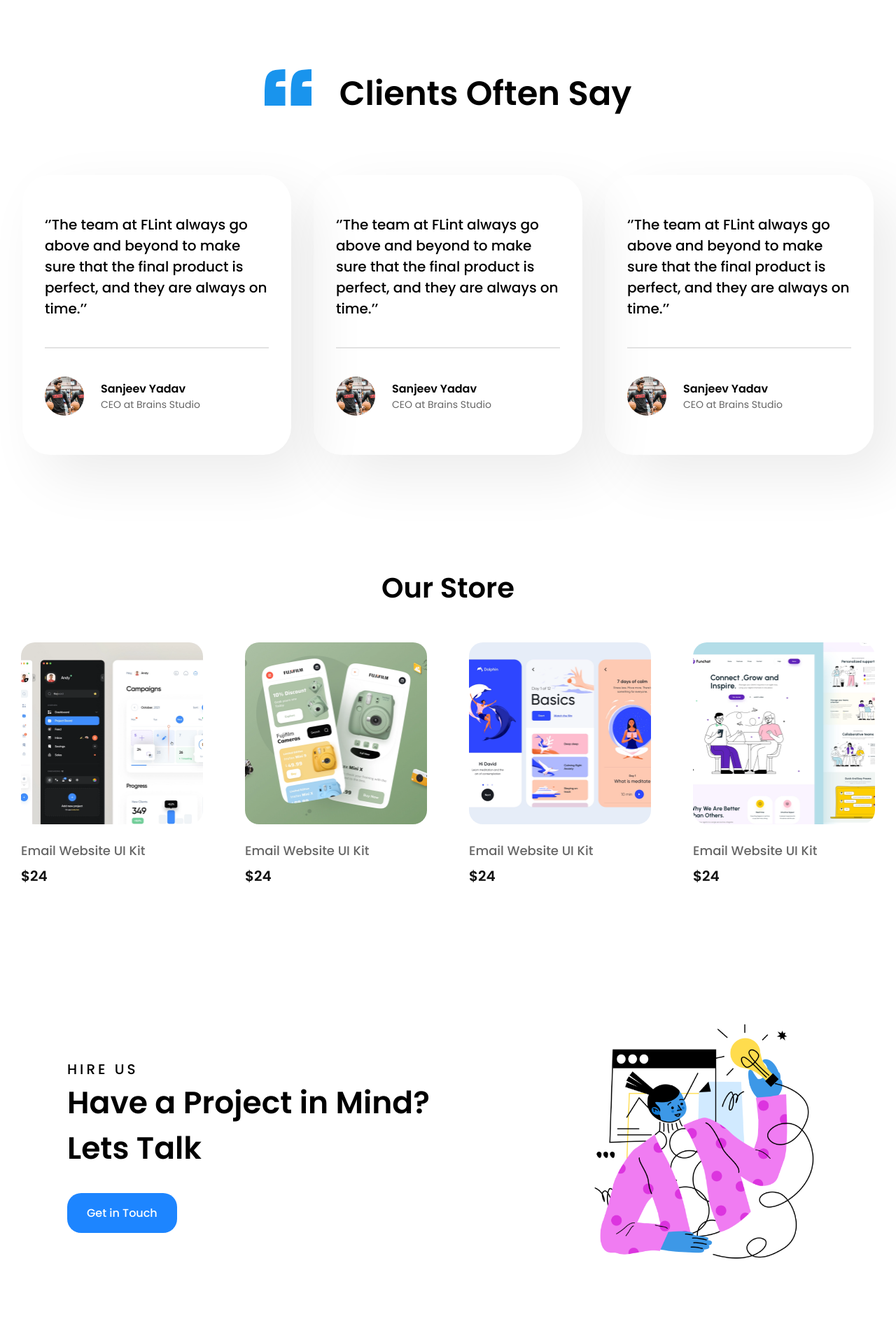
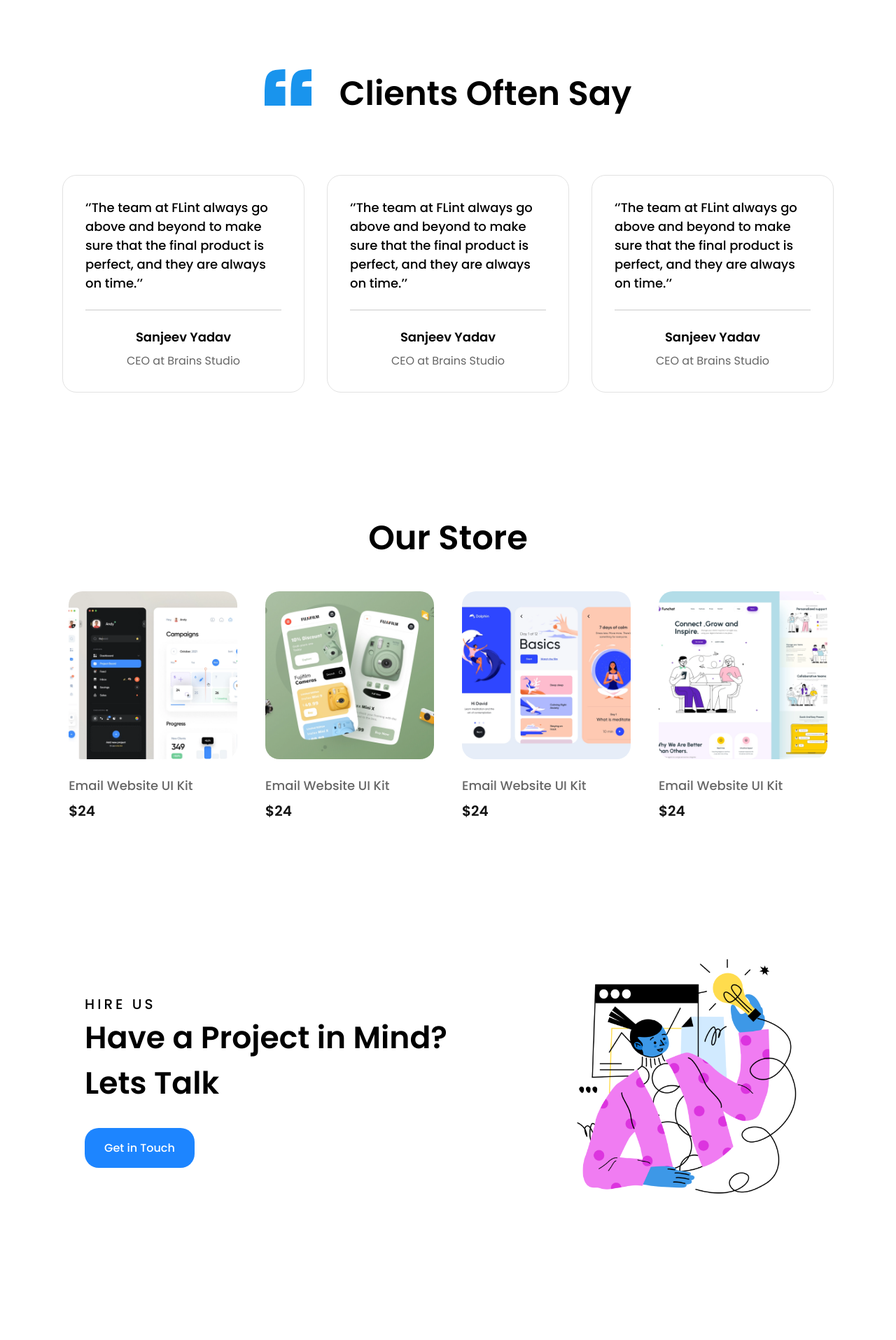
Before and after one commit to Maxx058/Flint, a PHP site: page / in a window 1280 px wide. Shown: the part 4379-6294 px from the top of the page at 70% size. Run offline with PHP 8.4, Linux system fonts and the light colour scheme.

Commit message:
landing code updates

```diff
--- a/css/style.css
+++ b/css/style.css
@@ -296,10 +296,7 @@ header {
   cursor: pointer;
   font-size: 18px;
   font-weight: 500;
-  width: auto;
   margin: auto;
-  align-items: center;
-  justify-content: center;
   margin-top: 80px;
   transition: all 0.3s ease 0s;
 }
@@ -337,50 +334,43 @@ header {
   gap: 32px;
   justify-content: center;
   align-items: center;
-  margin-left: 12em;
-  margin-right: 12em;
 }
-.testimonial-1 {
+.testimonial-card {
   display: flex;
   flex-direction: column;
-  gap: 40px;
-  width: 384px;
-  padding: 56px 32px;
-  border-radius: 40px;
-  box-shadow: 30px 30px 80px rgb(0, 0, 0, 0.08);
+  gap: 24px;
+  padding: 32px 32px;
+  border-radius: 20px;
+  border: 1px solid #e2e2e2;
 }
-.testimonial-1-body {
-  font-size: 20px;
+.testimonial-card-body {
+  font-size: 18px;
   font-weight: 500;
-  width: 320px;
+  max-width: 280px;
 }
 
 .testimonial-line-seperator {
-  width: 320px;
+  max-width: 280px;
   height: 2px;
   background-color: #e2e2e2;
 }
 
-.testimonial-person {
+.testimonial-client {
   display: flex;
   justify-content: left;
-  gap: 24px;
+  gap: 8px;
   align-items: center;
+  justify-content: center;
+  flex-direction: column;
 }
-.testimonial-person-image-1 {
-  background-image: url("/Images/Testimonial1.jpg");
-  width: 56px;
-  height: 56px;
-  border-radius: 200px;
-  background-size: contain;
-}
-.testimonial-person-name {
-  font-size: 16px;
+
+.testimonial-client-name {
+  font-size: 18px;
   font-weight: 600;
 }
 
 .testimonial-person-designation {
-  font-size: 14px;
+  font-size: 16px;
   font-weight: 400;
   color: #666666;
 }
@@ -388,90 +378,54 @@ header {
 
 /* Opening of Store section */
 
-.store {
+.store-section {
+  display: flex;
+  flex-direction: column;
+  gap: 40px;
+  margin: auto;
   margin-top: 160px;
+  justify-content: center;
 }
 
-.store-heading {
-  font-weight: 600;
-  font-size: 40px;
+.store-container {
   display: flex;
   justify-content: center;
   align-items: center;
-  margin-bottom: 48px;
+  gap: 40px;
 }
 
-.store-items {
-  display: flex;
-  justify-content: center;
-  align-items: center;
-  gap: 60px;
-}
-
-.store-items-all {
+.store-product-card {
   display: flex;
   flex-direction: column;
 }
 
-.store-item-container {
+.store-product-image-container {
   overflow: hidden;
   border-radius: 20px;
-  height: 260px;
+  max-height: 240px;
   width: auto;
   margin-bottom: 24px;
 }
 
-.store-item-1-img {
-  height: 260px;
-  width: 260px;
+.store-product-image {
+  max-height: 240px;
+  width: 240x;
   cursor: pointer;
   transition: all 0.3s ease-in-out;
 }
 
-.store-item-1-img:hover {
+.store-product-image:hover {
   transform: scale(1.3);
 }
 
-.store-item-2-img {
-  height: 260px;
-  width: 260px;
-  cursor: pointer;
-  transition: all 0.3s ease-in-out;
-}
-
-.store-item-2-img:hover {
-  transform: scale(1.3);
-}
-
-.store-item-3-img {
-  height: 260px;
-  width: 260px;
-  cursor: pointer;
-  transition: all 0.3s ease-in-out;
-}
-
-.store-item-3-img:hover {
-  transform: scale(1.3);
-}
-
-.store-item-4-img {
-  height: 260px;
-  width: 260px;
-  cursor: pointer;
-  transition: all 0.3s ease-in-out;
-}
-
-.store-item-4-img:hover {
-  transform: scale(1.3);
-}
-.store-item-name {
+.store-product-name {
   font-size: 18px;
   font-weight: 500;
   color: #666666;
   margin-bottom: 8px;
 }
 
-.store-item-price {
+.store-product-price {
   font-size: 20px;
   font-weight: 600;
   color: #121212;
@@ -480,7 +434,7 @@ header {
 /* closing of store section */
 
 /* opening of get in touch */
-.getintouch {
+.getintouch-section {
   margin-top: 160px;
   width: 1224px;
   height: 420px;
@@ -493,25 +447,25 @@ header {
   gap: 160px;
 }
 
-.getintouch-body {
+.getintouch-container {
   display: flex;
   flex-direction: column;
-  align-items: left;
 }
-.getintouch-hireus {
+
+.getintouch-subheading {
   font-size: 20px;
   font-weight: 500;
   letter-spacing: 0.2em;
+  max-width: fit-content;
 }
 
 .getintouch-heading {
   font-size: 44px;
   font-weight: 600;
-  width: 568px;
   margin-bottom: 32px;
 }
 
-.getintouch-cta {
+.getintouch-button {
   display: flex;
   border: none;
   padding: 16px 28px;
@@ -521,9 +475,8 @@ header {
   cursor: pointer;
   font-size: 16px;
   font-weight: 500;
-  width: fit-content;
-  align-items: left;
-  justify-content: center;
+  max-width: max-content;
+  align-items: flex-start;
 }
 
 .getintouch-img {
@@ -543,12 +496,10 @@ header {
 }
 .footer-columns-all {
   display: flex;
-  justify-content: space-around;
-  align-items: center;
+  justify-content: center;
   gap: 140px;
   align-items: flex-start;
-  margin-left: 12em;
-  margin-right: 12em;
+  margin: auto;
 }
 .footer-flint-info {
   display: flex;
--- a/index.html
+++ b/index.html
@@ -160,55 +160,46 @@
         <div><h1 class="section-heading">Clients Often Say</h1></div>
       </div>
       <div class="testimonials-container">
-        <div class="testimonial-1">
-          <p class="testimonial-1-body">
+        <div class="testimonial-card">
+          <p class="testimonial-card-body">
             ‘’The team at FLint always go above and beyond to make sure that the
             final product is perfect, and they are always on time.’’
           </p>
 
           <div class="testimonial-line-seperator"></div>
 
-          <div class="testimonial-person">
-            <div class="testimonial-person-image-1"></div>
-            <div class="testimonial-person-details">
-              <p class="testimonial-person-name">Sanjeev Yadav</p>
+          <div class="testimonial-client">
+              <p class="testimonial-client-name">Sanjeev Yadav</p>
               <p class="testimonial-person-designation">CEO at Brains Studio</p>
-            </div>
           </div>
         </div>
 
-        <div class="testimonial-1">
-          <p class="testimonial-1-body">
+        <div class="testimonial-card">
+          <p class="testimonial-card-body">
             ‘’The team at FLint always go above and beyond to make sure that the
             final product is perfect, and they are always on time.’’
           </p>
 
           <div class="testimonial-line-seperator"></div>
 
-          <div class="testimonial-person">
-            <div class="testimonial-person-image-1"></div>
-            <div class="testimonial-person-details">
-              <p class="testimonial-person-name">Sanjeev Yadav</p>
+          <div class="testimonial-client">
+              <p class="testimonial-client-name">Sanjeev Yadav</p>
               <p class="testimonial-person-designation">CEO at Brains Studio</p>
-            </div>
           </div>
         </div>
 
-        <div class="testimonial-1">
-          <p class="testimonial-1-body">
+        <div class="testimonial-card">
+          <p class="testimonial-card-body">
             ‘’The team at FLint always go above and beyond to make sure that the
             final product is perfect, and they are always on time.’’
           </p>
 
           <div class="testimonial-line-seperator"></div>
 
-          <div class="testimonial-person">
-            <div class="testimonial-person-image-1"></div>
-            <div class="testimonial-person-details">
-              <p class="testimonial-person-name">Sanjeev Yadav</p>
+          <div class="testimonial-client">
+            <p class="testimonial-client-name">Sanjeev Yadav</p>
               <p class="testimonial-person-designation">CEO at Brains Studio</p>
             </div>
-          </div>
         </div>
       </div>
 
@@ -216,43 +207,43 @@
 
       <!-- Opening of Store Section -->
 
-      <div class="store">
-        <h1 class="store-heading">Our Store</h1>
-        <div class="store-items">
-          <div class="store-items-all">
-            <div class="store-item-container">
-              <img src="/Images/storeitem1.png" class="store-item-2-img" />
+      <div class="store-section">
+        <h1 class="section-heading">Our Store</h1>
+        <div class="store-container">
+          <div class="store-product-card">
+            <div class="store-product-image-container">
+              <img src="/Images/storeitem1.png" class="store-product-image" />
             </div>
 
-            <h4 class="store-item-name">Email Website UI Kit</h4>
-            <h2 class="store-item-price">$24</h2>
+            <h4 class="store-product-name">Email Website UI Kit</h4>
+            <h2 class="store-product-price">$24</h2>
           </div>
 
-          <div class="store-items-all">
-            <div class="store-item-container">
-              <img src="/Images/storeitem2.png" class="store-item-2-img" />
+          <div class="store-product-card">
+            <div class="store-product-image-container">
+              <img src="/Images/storeitem2.png" class="store-product-image" />
             </div>
 
-            <h4 class="store-item-name">Email Website UI Kit</h4>
-            <h2 class="store-item-price">$24</h2>
+            <h4 class="store-product-name">Email Website UI Kit</h4>
+            <h2 class="store-product-price">$24</h2>
           </div>
 
-          <div class="store-items-all">
-            <div class="store-item-container">
-              <img src="/Images/storeitem3.png" class="store-item-2-img" />
+          <div class="store-product-card">
+            <div class="store-product-image-container">
+              <img src="/Images/storeitem3.png" class="store-product-image" />
             </div>
 
-            <h4 class="store-item-name">Email Website UI Kit</h4>
-            <h2 class="store-item-price">$24</h2>
+            <h4 class="store-product-name">Email Website UI Kit</h4>
+            <h2 class="store-product-price">$24</h2>
           </div>
 
-          <div class="store-items-all">
-            <div class="store-item-container">
-              <img src="/Images/storeitem4.png" class="store-item-2-img" />
+          <div class="store-product-card">
+            <div class="store-product-image-container">
+              <img src="/Images/storeitem4.png" class="store-product-image" />
             </div>
 
-            <h4 class="store-item-name">Email Website UI Kit</h4>
-            <h2 class="store-item-price">$24</h2>
+            <h4 class="store-product-name">Email Website UI Kit</h4>
+            <h2 class="store-product-price">$24</h2>
           </div>
         </div>
       </div>
@@ -261,11 +252,11 @@
 
       <!-- opening of Get in Touch -->
 
-      <div class="getintouch">
-        <div class="getintouch-body">
-          <p class="getintouch-hireus">HIRE US</p>
-          <h1 class="getintouch-heading">Have a Project in Mind? Lets Talk</h1>
-          <button class="getintouch-cta">Get in Touch</button>
+      <div class="getintouch-section">
+        <div class="getintouch-container">
+          <p class="getintouch-subheading">HIRE US</p>
+          <h1 class="getintouch-heading">Have a Project in Mind?<br> Lets Talk</h1>
+          <button class="getintouch-button">Get in Touch</button>
         </div>
         <div class="getintouch-img"></div>
       </div>
```
